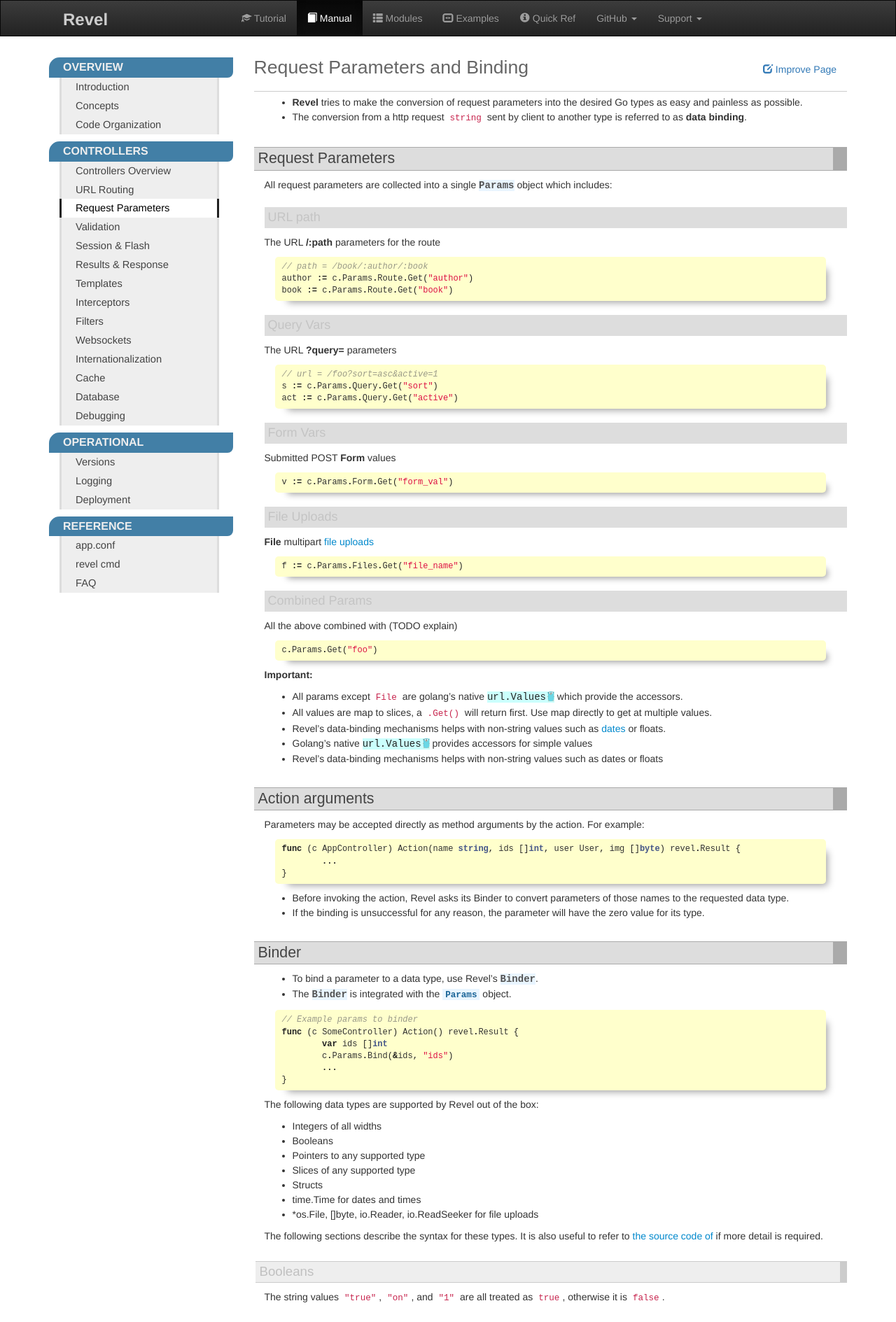
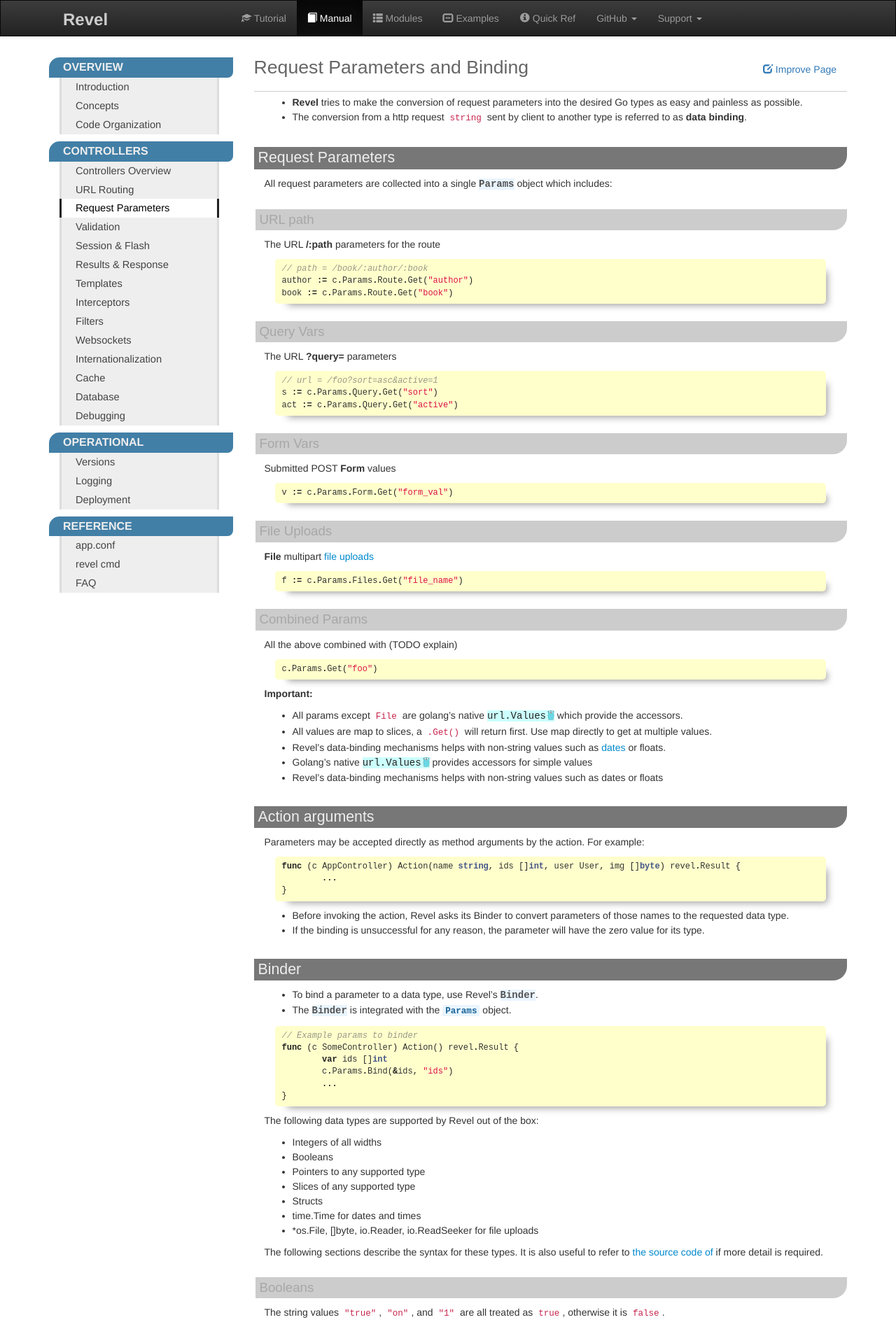
Before and after one commit to revel/revel.github.io, a Jekyll site: the page built from manual/parameters.md, in a window 1280 px wide. Shown: the top 1889 px of the page at 70% size. Built offline with Jekyll 4.4.1, drawn with Linux system fonts in a browser that asks for light colours; nearby versions of some CDN libraries.

````diff
--- a/css/revel.17.css
+++ b/css/revel.17.css
@@ -217,14 +217,15 @@
 .main h2 {
     font-family:  sans-serif !important;
     font-size: 16pt;
-    color: #444444 !important;
+    color: #eeeeee !important;
     padding: 4px 0 4px 6px;
     margin-top: 30px;
     margin-bottom: 10px;
-    border-top: 1px solid #aaaaaa;
-    border-right: 20px solid #aaaaaa;
-    border-bottom: 1px solid #aaaaaa;
-    background-color: #dddddd;
+    dborder-top: 1px solid #aaaaaa;
+    dborder-right: 20px solid #444444;
+    dborder-bottom: 1px solid #aaaaaa;
+    background-color: #777777;
+    border-bottom-right-radius: 20px;
 }
 
 
@@ -239,7 +240,8 @@
     border-top: 1px solid #cccccc;
     border-right: 10px solid #cccccc;
     border-bottom: 1px solid #cccccc;
-    background-color: #eeeeee;
+    background-color: #cccccc;
+    border-bottom-right-radius: 20px;
 }
 
 .main h4 {
@@ -248,7 +250,7 @@
     padding: 5px;
     margin-top: 20px;
     margin-left: 15px;
-    background-color: #dddddd !important;
+    background-color: #eeeeee !important;
 }
 
 /* uses mainly on appconf */
--- a/manual/parameters.md
+++ b/manual/parameters.md
@@ -20,7 +20,7 @@ godoc:
 All request parameters are collected into a single [Params](https://godoc.org/github.com/revel/revel#Params) object which includes:
 
 
-#### URL path
+### URL path
 
 The URL **/:path** parameters for the route
 
@@ -30,7 +30,7 @@ author := c.Params.Route.Get("author")
 book := c.Params.Route.Get("book")
 ```
 
-#### Query Vars
+### Query Vars
 
 The URL **?query=** parameters
 
@@ -40,14 +40,14 @@ s := c.Params.Query.Get("sort")
 act := c.Params.Query.Get("active")
 ```
 
-#### Form Vars
+### Form Vars
 
 Submitted POST **Form** values
 ```go
 v := c.Params.Form.Get("form_val")
 ```
 
-#### File Uploads
+### File Uploads
 
 **File** multipart [file uploads](#file_uploads)
 
@@ -55,7 +55,7 @@ v := c.Params.Form.Get("form_val")
 f := c.Params.Files.Get("file_name")
 ```
 
-#### Combined Params
+### Combined Params
 
 All the above combined with (TODO explain)
 ```go
````
